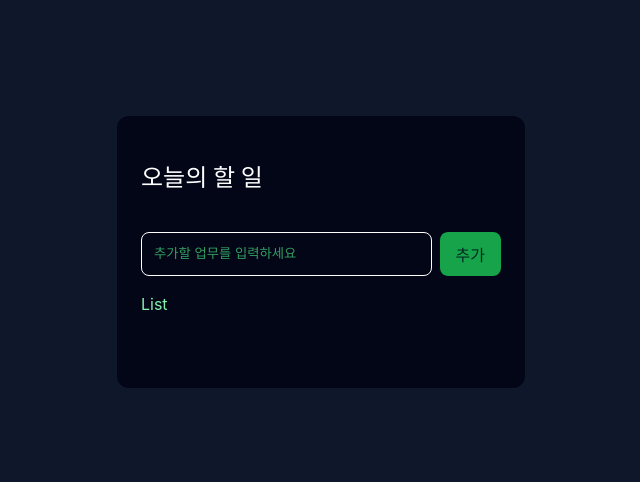
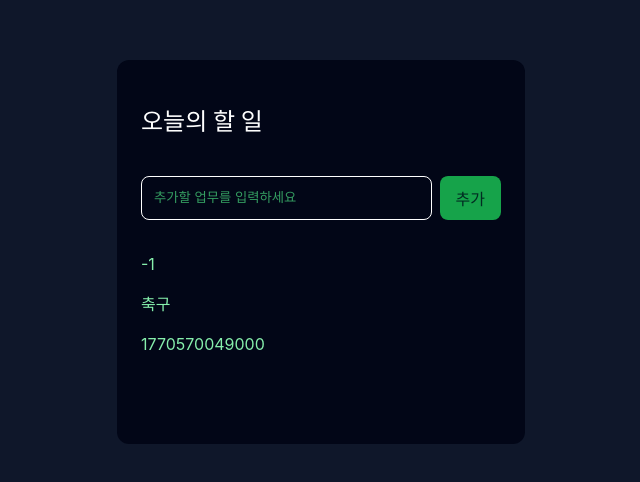
Before and after one commit to domino3333/react-diy, a React (Vite) app in the folder todo-app-diy/: page / in a window 1280 px wide. Shown: the part 148-630 px from the top of the page, without its empty margins (319-959 px from the left). Built offline with nearby package versions, Linux system fonts and the light colour scheme.

Commit message:
TodoItem 컴포넌트를 만들어서 List로 화면에 띄워보기 / props는 항상 배열이든 객체든 {}중괄호로 받아야함

```diff
--- a/todo-app-diy/src/App.jsx
+++ b/todo-app-diy/src/App.jsx
@@ -32,7 +32,7 @@ function App() {
 
         <Header />
         <Adder addContentToTodos={addContentToTodos} />
-        <List />
+        <List todos={todos}/>
         <p>{console.log({ todos })}</p>
       </div>
     </>
--- a/todo-app-diy/src/components/List.jsx
+++ b/todo-app-diy/src/components/List.jsx
@@ -1,9 +1,12 @@
+import TodoItem from "./TodoItem";
+const List = ({todos}) => {
 
-const List = ()=>{
-
-    return(<>
+    return (<>
         <div className="List">
-            List
+            <div>{todos.map((element) => {
+                return (<TodoItem key={element.id} {...element}/>)
+            })}
+            </div>
 
         </div>
     </>)
--- /dev/null
+++ b/todo-app-diy/src/components/TodoItem.jsx
@@ -0,0 +1,16 @@
+
+const TodoItem = ({ id, content, date }) => {
+
+
+    return (<>
+        <div className="TodoItem">
+            <p>{id}</p>
+            <p>{content}</p>
+            <p>{date}</p>
+
+        </div>
+    </>)
+
+}
+
+export default TodoItem;
```
